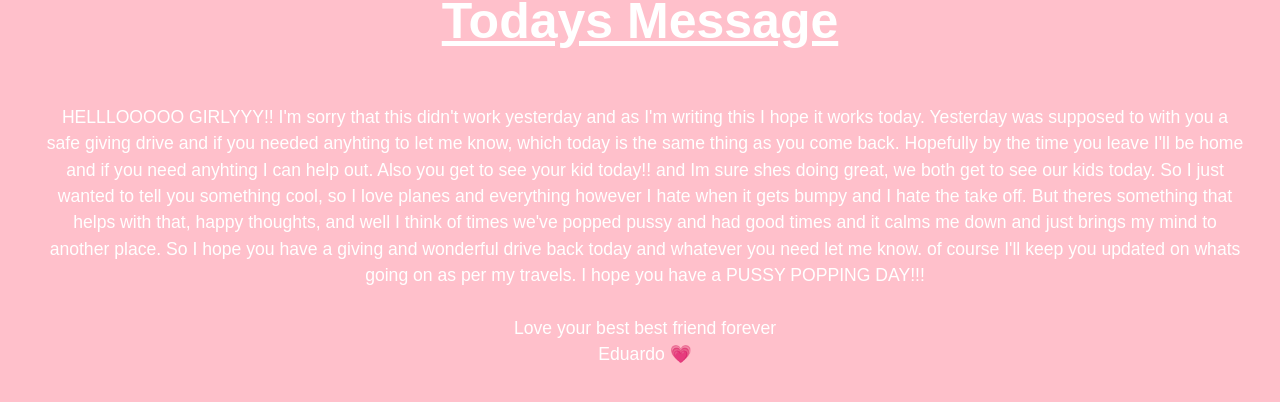
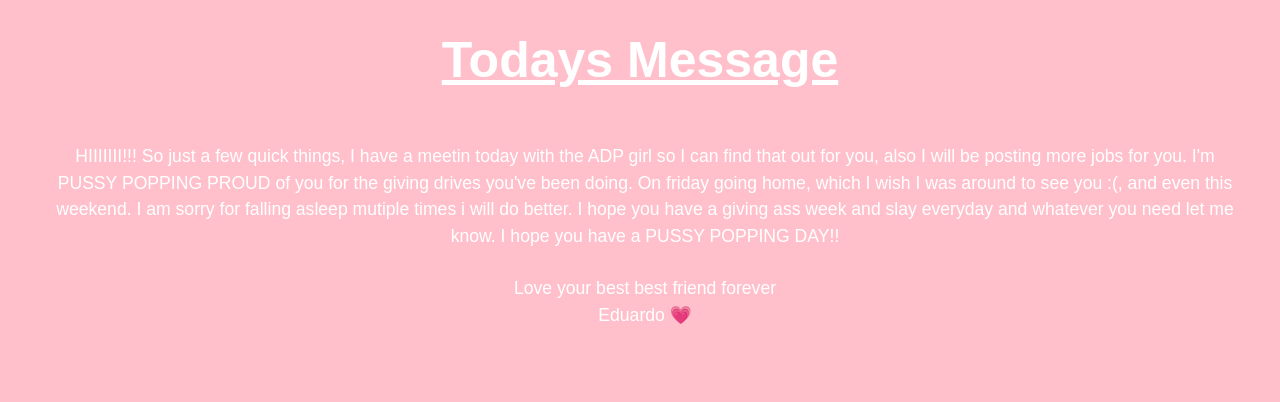
Before and after one commit to Ewynman/Giving, a plain HTML site: page index.html in a window 1280 px wide. Shown: the part 1862-2264 px from the top of the page. Drawn offline with nearby package versions, Linux system fonts and the light colour scheme.

Commit message:
Automated commit

```diff
--- a/index.html
+++ b/index.html
@@ -93,12 +93,12 @@
             class="d-flex flex-column flex-md-row justify-content-between mb-5"
           >
             <div class="flex-grow-1">
-              <!-- <img src="./Files/Pic1.jpeg" alt="Amy Daily Pic" /> -->
-              <video controls width=" 500" autoplay>
+              <img src="./Files/Pic1.JPEG" alt="Amy Daily Pic" />
+              <!-- <video controls width=" 500" autoplay>
             <source src="/Files/MOV1.mov" type="video/webm" />
             <source src="/Files/MOV1.mov" type="video/mp4" />
             Sorry, your browser doesn't support embedded videos.
-            </video>
+            </video>  -->
             </div>
           </div>
         </div>
@@ -116,18 +116,13 @@
               <p
                 style="width: 100%; font-size: 2.2vh; color: white; margin: 5px"
               >
-                HELLLOOOOO GIRLYYY!! I'm sorry that this didn't work yesterday and as I'm writing
-                this I hope it works today. Yesterday was supposed to with you a safe giving drive
-                and if you needed anyhting to let me know, which today is the same thing as you come
-                back. Hopefully by the time you leave I'll be home and if you need anyhting I can help
-                out. Also you get to see your kid today!! and Im sure shes doing great, we both get to
-                see our kids today. So I just wanted to tell you something cool, so I love planes and
-                everything however I hate when it gets bumpy and I hate the take off. But theres something
-                that helps with that, happy thoughts, and well I think of times we've popped pussy and
-                had good times and it calms me down and just brings my mind to another place. So I
-                hope you have a giving and wonderful drive back today and whatever you need let me know.
-                of course I'll keep you updated on whats going on as per my travels. I hope you have a
-                PUSSY POPPING DAY!!!
+                HIIIIIII!!! So just a few quick things, I have a meetin today with the
+                ADP girl so I can find that out for you, also I will be posting more
+                jobs for you. I'm PUSSY POPPING PROUD of you for the giving drives
+                you've been doing. On friday going home, which I wish I was around to
+                see you :(, and even this weekend. I am sorry for falling asleep mutiple
+                times i will do better. I hope you have a giving ass week and slay everyday
+                and whatever you need let me know. I hope you have a PUSSY POPPING DAY!!
                 <br />
                 <br />Love your best best friend forever<br />
                 Eduardo 💗
```
Also changed, not shown: Files/Pic1.JPEG (added), 1 other file.
